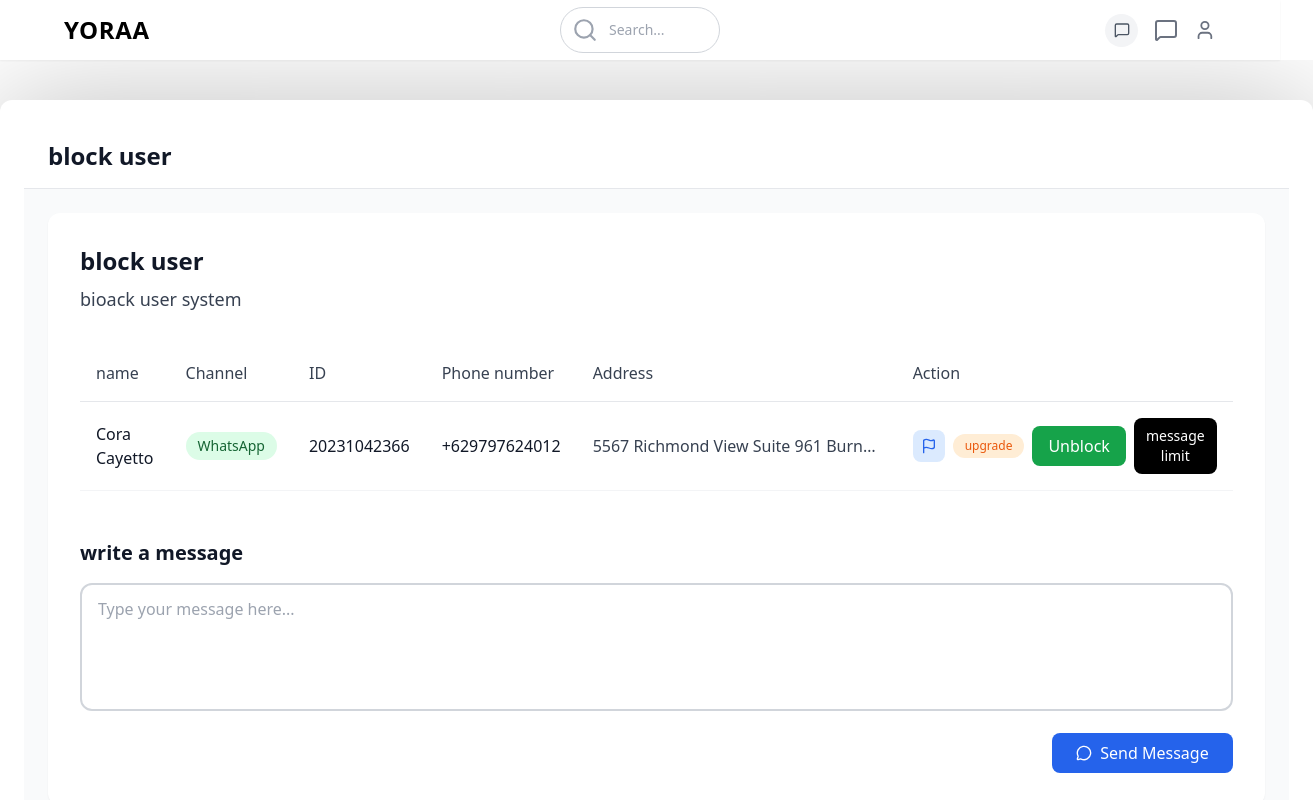
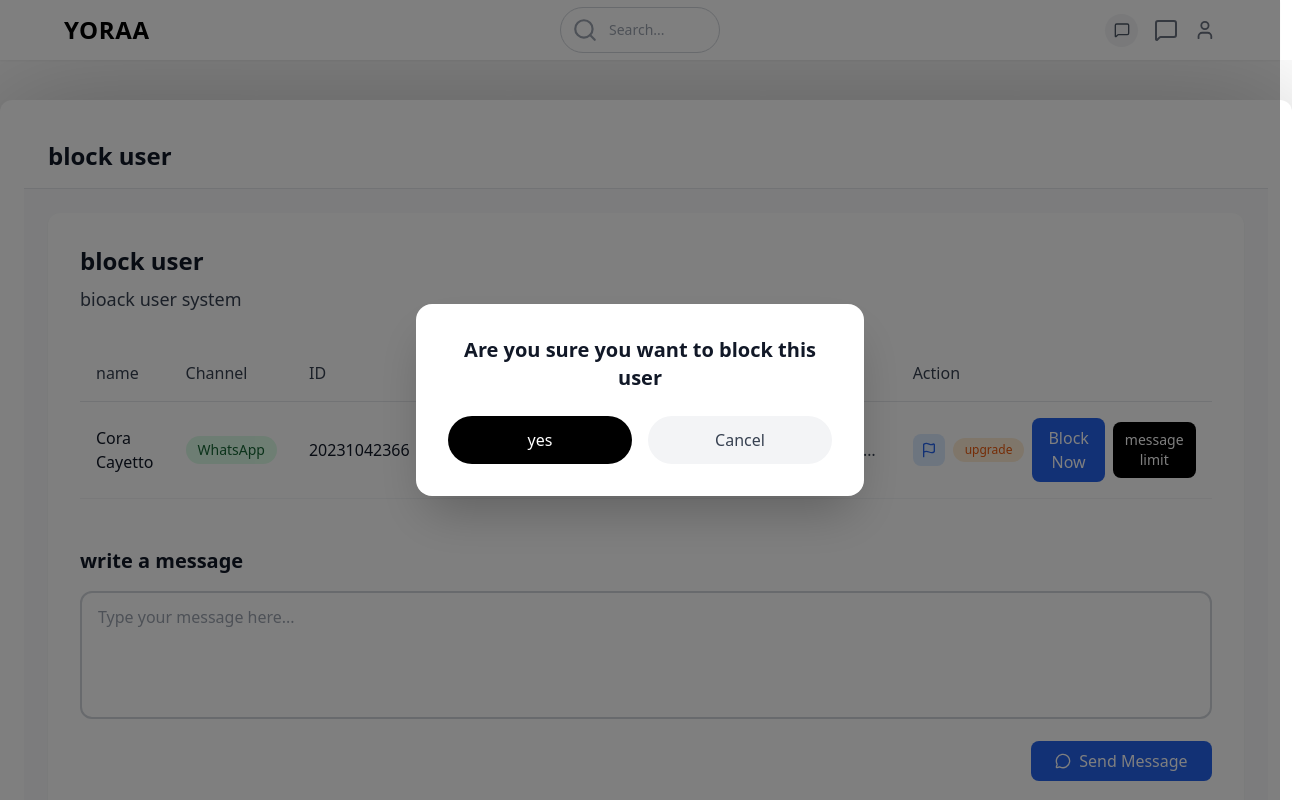
Before and after one commit to rithikmahajan/react-tailwind-admin, a React (Create React App) app: page /block-user in a window 1280 px wide. Both pictures are taken after a click on the button "Block Now". Shown: the whole page, 1313 px wide, since content can reach past the window. Built offline with nearby package versions, Linux system fonts and the light colour scheme.

Commit message:
Add 4 interactive modals to BlockUser page: block/unblock confirmations and success messages

```diff
--- a/src/pages/BlockUser.js
+++ b/src/pages/BlockUser.js
@@ -15,14 +15,54 @@ const BlockUser = () => {
     }
   ]);
 
+  // Modal states
+  const [showBlockConfirm, setShowBlockConfirm] = useState(false);
+  const [showUnblockConfirm, setShowUnblockConfirm] = useState(false);
+  const [showBlockSuccess, setShowBlockSuccess] = useState(false);
+  const [showUnblockSuccess, setShowUnblockSuccess] = useState(false);
+  const [selectedUser, setSelectedUser] = useState(null);
+
   const handleBlockUser = (userId) => {
+    const user = users.find(u => u.id === userId);
+    setSelectedUser(user);
+
+    if (user.isBlocked) {
+      setShowUnblockConfirm(true);
+    } else {
+      setShowBlockConfirm(true);
+    }
+  };
+
+  const confirmBlockUser = () => {
     setUsers(prev =>
       prev.map(user =>
-        user.id === userId
-          ? { ...user, isBlocked: !user.isBlocked }
+        user.id === selectedUser.id
+          ? { ...user, isBlocked: true }
           : user
       )
     );
+    setShowBlockConfirm(false);
+    setShowBlockSuccess(true);
+  };
+
+  const confirmUnblockUser = () => {
+    setUsers(prev =>
+      prev.map(user =>
+        user.id === selectedUser.id
+          ? { ...user, isBlocked: false }
+          : user
+      )
+    );
+    setShowUnblockConfirm(false);
+    setShowUnblockSuccess(true);
+  };
+
+  const closeAllModals = () => {
+    setShowBlockConfirm(false);
+    setShowUnblockConfirm(false);
+    setShowBlockSuccess(false);
+    setShowUnblockSuccess(false);
+    setSelectedUser(null);
   };
 
   const handleSendMessage = () => {
@@ -146,6 +186,108 @@ const BlockUser = () => {
           </div>
         </div>
       </div>
+
+      {/* Block User Confirmation Modal */}
+      {showBlockConfirm && (
+        <div className="fixed inset-0 bg-black bg-opacity-50 flex items-center justify-center z-50">
+          <div className="bg-white rounded-2xl p-8 max-w-md w-full mx-4 shadow-2xl">
+            <div className="text-center">
+              <h3 className="text-xl font-bold text-gray-900 mb-6">
+                Are you sure you want to block this user
+              </h3>
+              <div className="flex space-x-4">
+                <button
+                  onClick={confirmBlockUser}
+                  className="flex-1 bg-black text-white py-3 px-6 rounded-full font-medium hover:bg-gray-800 transition-colors"
+                >
+                  yes
+                </button>
+                <button
+                  onClick={closeAllModals}
+                  className="flex-1 bg-gray-100 text-gray-700 py-3 px-6 rounded-full font-medium hover:bg-gray-200 transition-colors"
+                >
+                  Cancel
+                </button>
+              </div>
+            </div>
+          </div>
+        </div>
+      )}
+
+      {/* Block User Success Modal */}
+      {showBlockSuccess && (
+        <div className="fixed inset-0 bg-black bg-opacity-50 flex items-center justify-center z-50">
+          <div className="bg-white rounded-2xl p-8 max-w-md w-full mx-4 shadow-2xl">
+            <div className="text-center">
+              <div className="w-16 h-16 bg-green-100 rounded-full flex items-center justify-center mx-auto mb-4">
+                <svg className="w-8 h-8 text-green-600" fill="none" stroke="currentColor" viewBox="0 0 24 24">
+                  <path strokeLinecap="round" strokeLinejoin="round" strokeWidth="2" d="M5 13l4 4L19 7"></path>
+                </svg>
+              </div>
+              <h3 className="text-xl font-bold text-gray-900 mb-6">
+                user blocked successfully
+              </h3>
+              <button
+                onClick={closeAllModals}
+                className="w-full bg-black text-white py-3 px-6 rounded-full font-medium hover:bg-gray-800 transition-colors"
+              >
+                OK
+              </button>
+            </div>
+          </div>
+        </div>
+      )}
+
+      {/* Unblock User Confirmation Modal */}
+      {showUnblockConfirm && (
+        <div className="fixed inset-0 bg-black bg-opacity-50 flex items-center justify-center z-50">
+          <div className="bg-white rounded-2xl p-8 max-w-md w-full mx-4 shadow-2xl">
+            <div className="text-center">
+              <h3 className="text-xl font-bold text-gray-900 mb-6">
+                Are you sure you want to unblock this user
+              </h3>
+              <div className="flex space-x-4">
+                <button
+                  onClick={confirmUnblockUser}
+                  className="flex-1 bg-black text-white py-3 px-6 rounded-full font-medium hover:bg-gray-800 transition-colors"
+                >
+                  yes
+                </button>
+                <button
+                  onClick={closeAllModals}
+                  className="flex-1 bg-gray-100 text-gray-700 py-3 px-6 rounded-full font-medium hover:bg-gray-200 transition-colors"
+                >
+                  Cancel
+                </button>
+              </div>
+            </div>
+          </div>
+        </div>
+      )}
+
+      {/* Unblock User Success Modal */}
+      {showUnblockSuccess && (
+        <div className="fixed inset-0 bg-black bg-opacity-50 flex items-center justify-center z-50">
+          <div className="bg-white rounded-2xl p-8 max-w-md w-full mx-4 shadow-2xl">
+            <div className="text-center">
+              <div className="w-16 h-16 bg-green-100 rounded-full flex items-center justify-center mx-auto mb-4">
+                <svg className="w-8 h-8 text-green-600" fill="none" stroke="currentColor" viewBox="0 0 24 24">
+                  <path strokeLinecap="round" strokeLinejoin="round" strokeWidth="2" d="M5 13l4 4L19 7"></path>
+                </svg>
+              </div>
+              <h3 className="text-xl font-bold text-gray-900 mb-6">
+                user unblocked successfully
+              </h3>
+              <button
+                onClick={closeAllModals}
+                className="w-full bg-black text-white py-3 px-6 rounded-full font-medium hover:bg-gray-800 transition-colors"
+              >
+                OK
+              </button>
+            </div>
+          </div>
+        </div>
+      )}
     </div>
   );
 };
```
